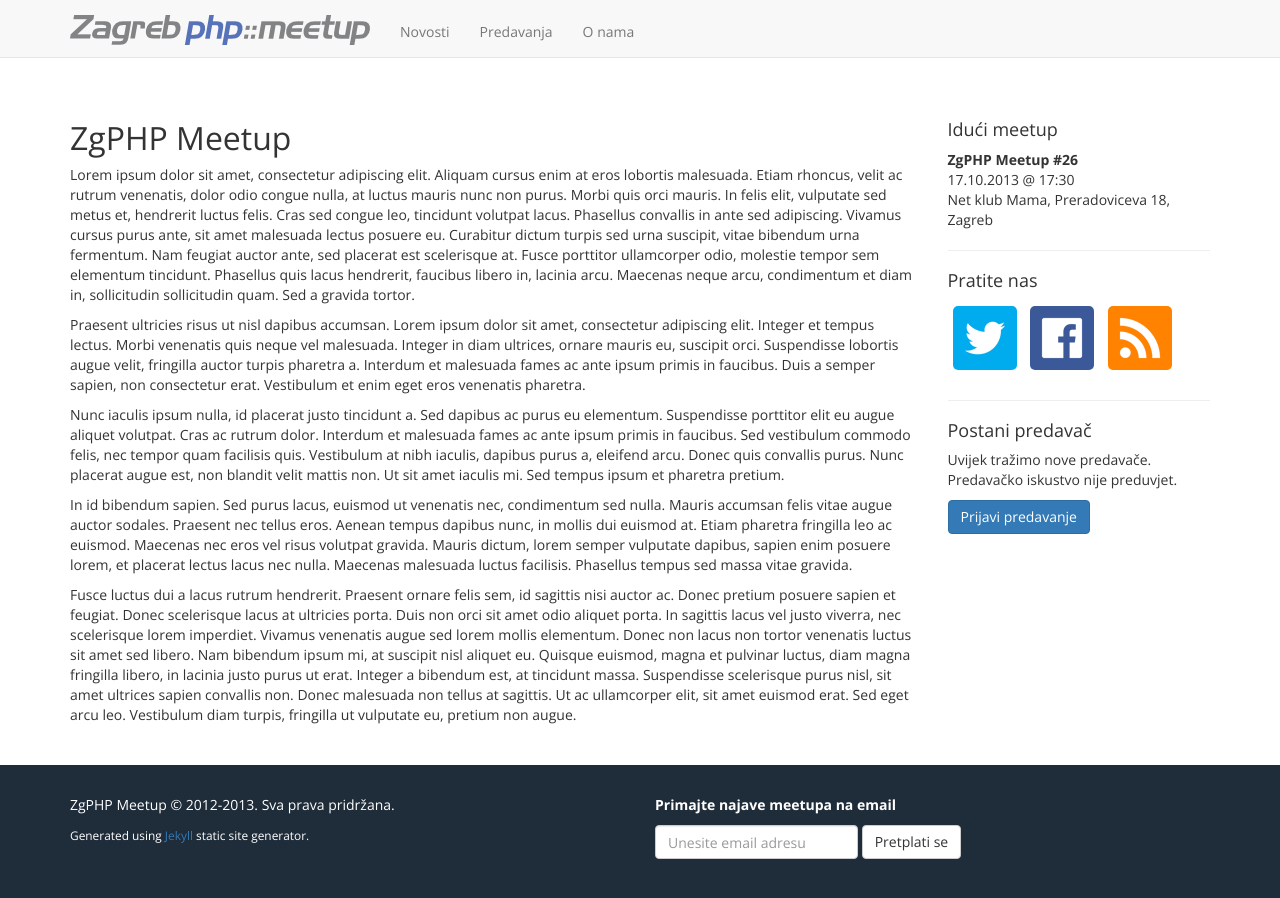
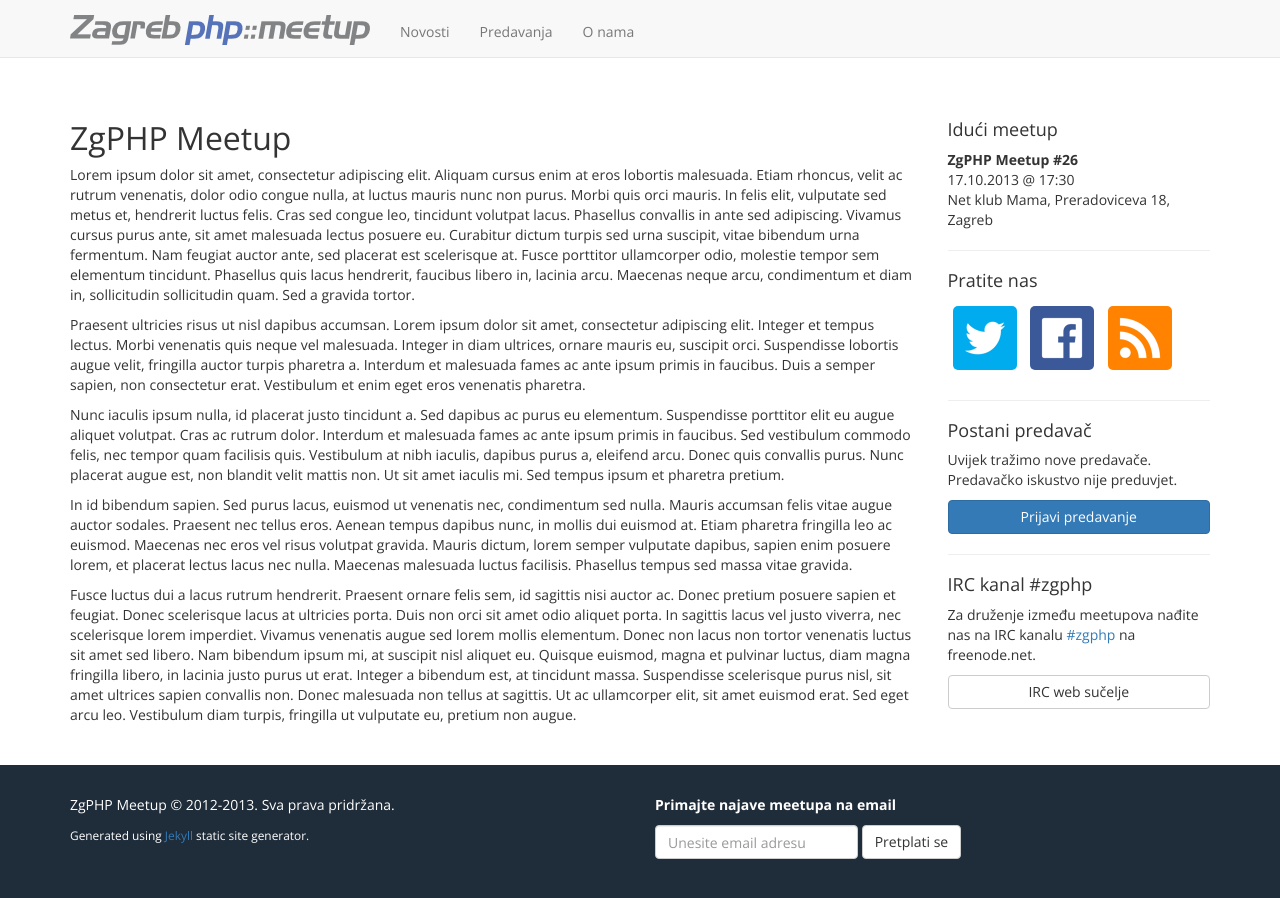
Before and after one commit to zgphp/zgphp-jekyll, a Jekyll site: the page built from about/index.md, in a window 1280 px wide and 985 px high. Shown: the top 898 px of the window. Built offline with Jekyll 4.4.1, drawn with Linux system fonts in a browser that asks for light colours; nearby versions of some CDN libraries; Markdown is read by kramdown in place of the engine named in the settings; comment, search, counter and statistics services are not loaded.

Commit message:
Added IRC channel to sidebar

```diff
--- a/_includes/sidebar.html
+++ b/_includes/sidebar.html
@@ -1,27 +1,35 @@
 <aside class="sidebar">
-    <div class="sidebar-item">
+    <section>
         <h4>Idući meetup</h4>
         <strong>ZgPHP Meetup #26</strong><br />
         17.10.2013 @ 17:30<br />
         Net klub Mama, Preradoviceva 18, Zagreb
-    </div>
+    </section>
 
     <hr />
 
-    <div class="sidebar-item">
+    <section>
         <h4>Pratite nas</h4>
         <div class="social-icons">
             <a class="twitter" href="https://twitter.com/zgphp"></a>
             <a class="facebook" href="https://www.facebook.com/pages/ZgPHP-Meetups/283755581662319"></a>
             <a class="rss" href="/feed.xml"></a>
         </div>
-    </div>
+    </section>
 
     <hr />
 
-    <div class="sidebar-item">
+    <section>
         <h4>Postani predavač</h4>
         <p>Uvijek tražimo nove predavače. Predavačko iskustvo nije preduvjet.</p>
-        <a class="btn btn-primary" href="mailto:zgphpmeetup@gmail.com?subject=Prijava predavanja">Prijavi predavanje</a>
-    </div>
+        <a class="btn btn-small btn-primary btn-block" href="mailto:zgphpmeetup@gmail.com?subject=Prijava predavanja">Prijavi predavanje</a>
+    </section>
+
+    <hr />
+
+    <section>
+        <h4>IRC kanal #zgphp</h4>
+        <p>Za druženje između meetupova nađite nas na IRC kanalu <span class="text-primary">#zgphp</span> na freenode.net.</p>
+        <a class="btn btn-small btn-default btn-block" href="http://webchat.freenode.net/?channels=zgphp">IRC web sučelje</a>
+    </section>
 </aside>
```
